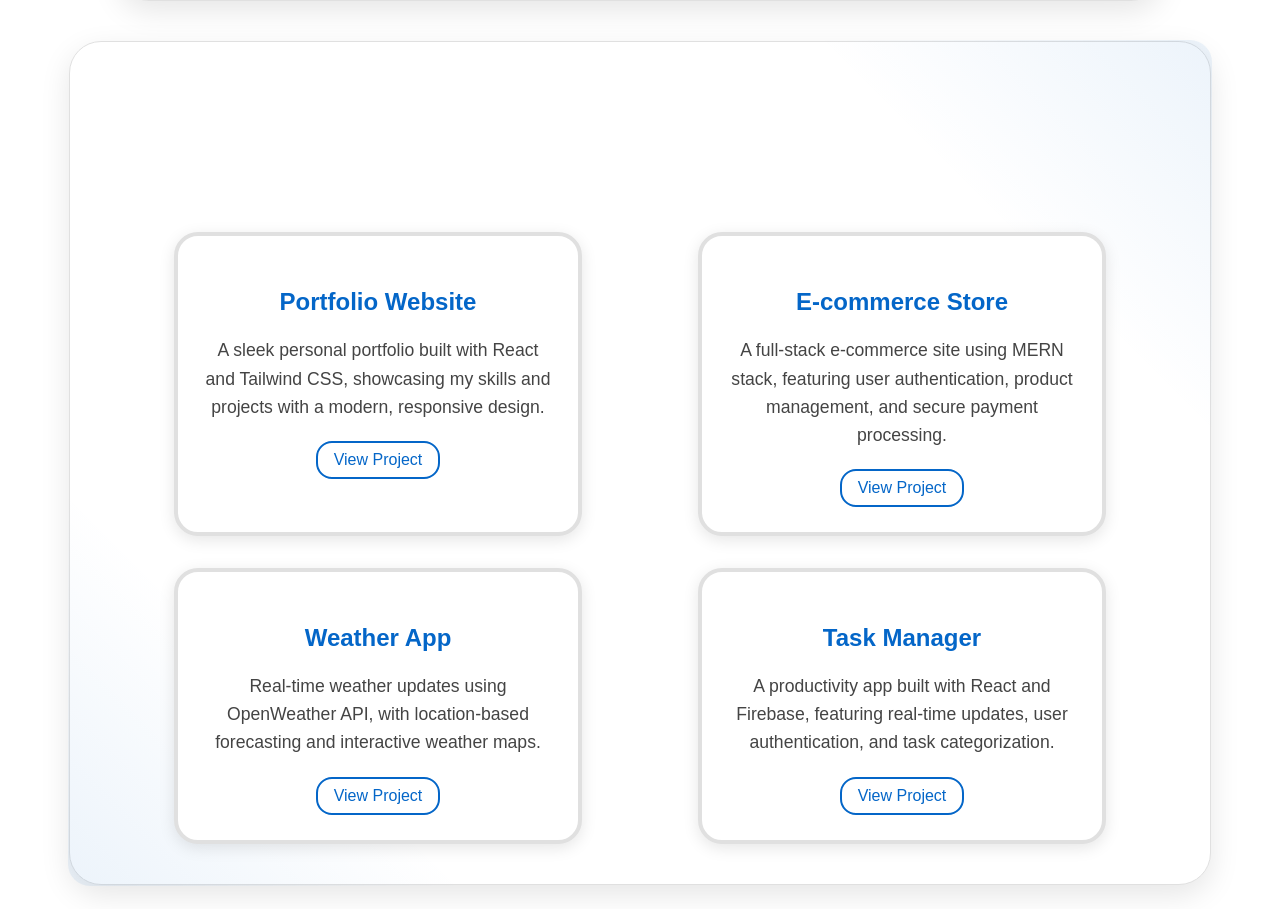
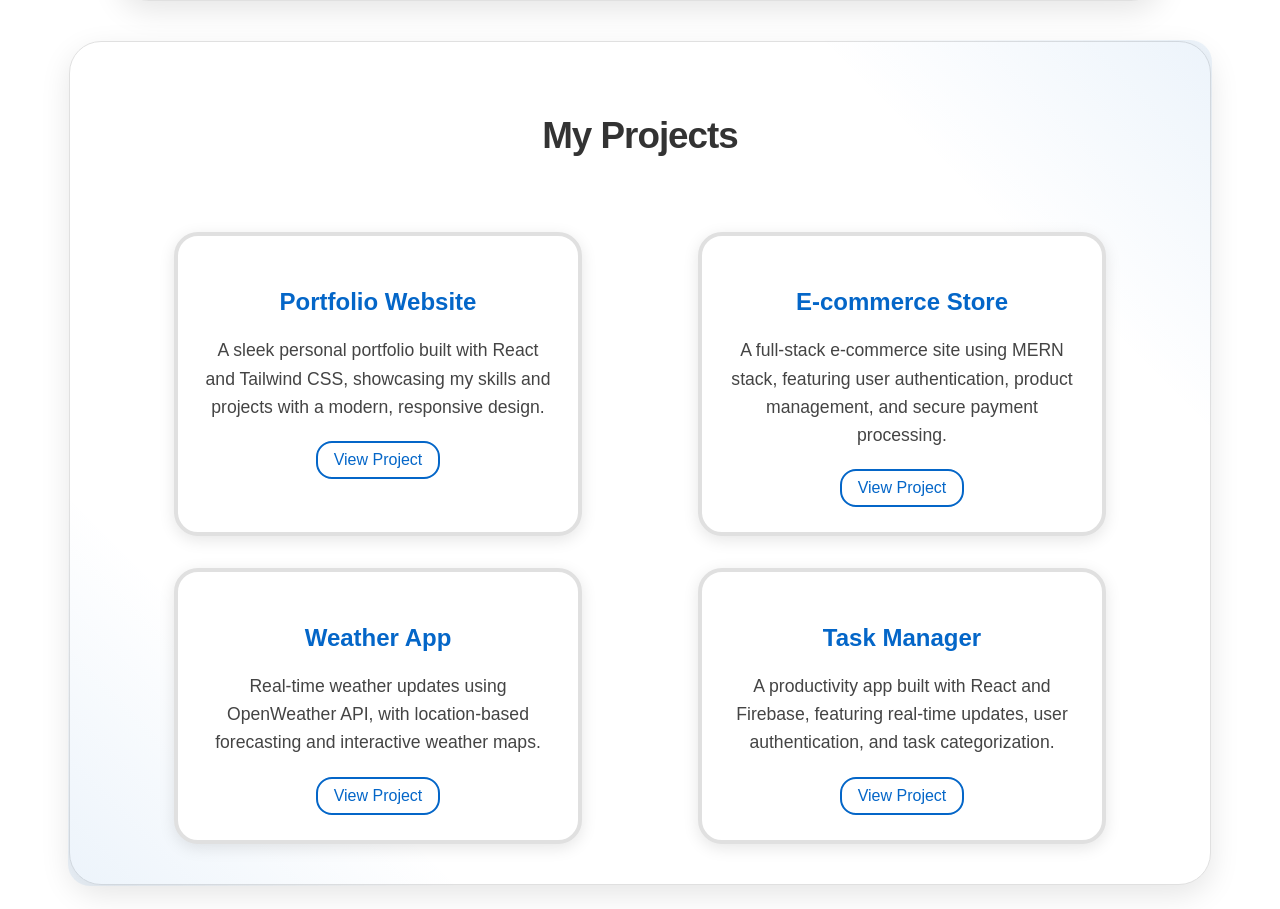
Before and after one commit to NikT404/portfolio-react, a React (Vite) app: page / in a window 1280 px wide. Shown: the part 1707-2616 px from the top of the page. Built offline with nearby package versions, Linux system fonts and the light colour scheme.

Commit message:
small changes

```diff
--- a/src/components/projects.css
+++ b/src/components/projects.css
@@ -81,7 +81,7 @@
   text-align: center;
   font-size: 2.3rem;
   font-weight: 700;
-  color: white;
+  color: var(--text-color);
   margin-bottom: 40px;
   letter-spacing: -1px;
   width: 100%;
```
